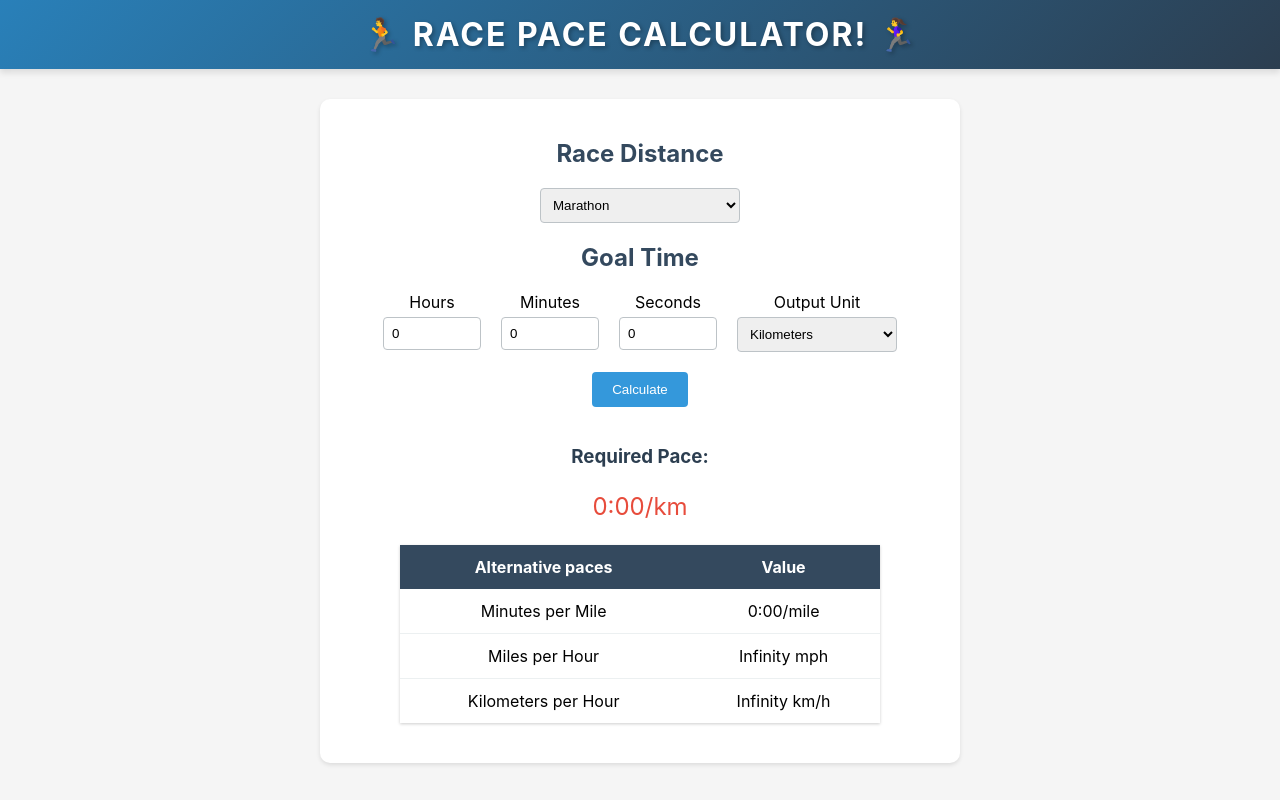
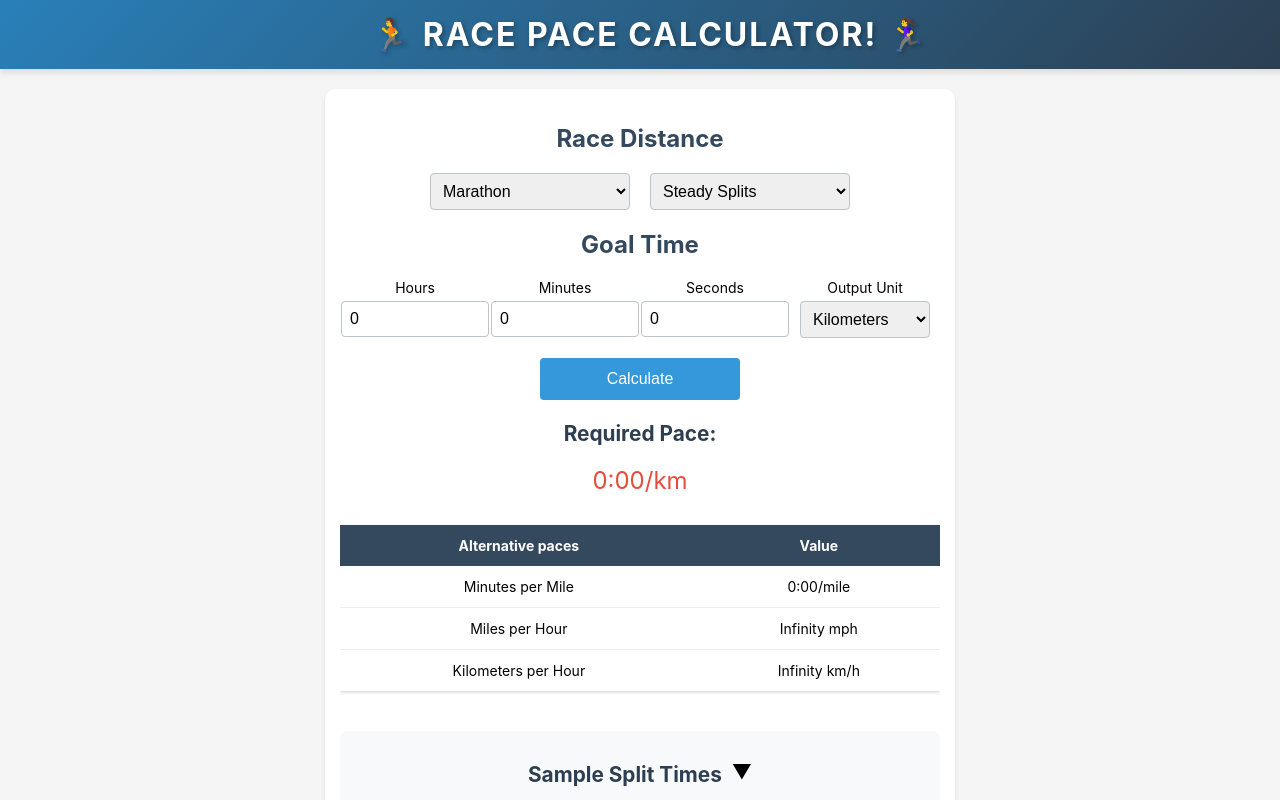
Before and after one commit to Aaron-ClaytonDD/running_calc, a React (Create React App) app: page / in a window 1280 px wide. Both pictures are taken after a click on the button "Calculate". Shown: the top 800 px of the page. Built offline with nearby package versions, Linux system fonts and the light colour scheme.

Commit message:
adding suggested splits

```diff
--- a/src/App.js
+++ b/src/App.js
@@ -9,8 +9,23 @@ function App() {
   const [seconds, setSeconds] = React.useState('0');
   const [pace, setPace] = React.useState(null);
   const [speeds, setSpeeds] = React.useState(null);
+  const [splits, setSplits] = React.useState(null);
   const [unit, setUnit] = React.useState('km'); // Default to kilometers
   const [distance, setDistance] = React.useState('marathon'); // Default to marathon
+  const [splitType, setSplitType] = React.useState('steady'); // Default to steady splits
+  const [splitsVisible, setSplitsVisible] = React.useState(true); // For collapsible splits
+
+  const handleFocus = (e) => {
+    if (e.target.value === '0') {
+      e.target.value = '';
+    }
+  };
+
+  const handleBlur = (e) => {
+    if (e.target.value === '') {
+      e.target.value = '0';
+    }
+  };
 
   const calculatePace = () => {
     // Validate that all fields have values
@@ -51,6 +66,37 @@ function App() {
 
     setPace(`${paceMinutes}:${paceSeconds.toString().padStart(2, '0')}/${unit}`);
 
+    // Generate splits based on split type
+    const splitsList = [];
+    const numSplits = Math.ceil(raceDistance);
+    const halfwayPoint = Math.floor(numSplits / 2);
+
+    if (splitType === 'steady') {
+      for (let i = 1; i <= numSplits; i++) {
+        splitsList.push({
+          split: `${paceMinutes}:${paceSeconds.toString().padStart(2, '0')}`,
+          seconds: secondsPerUnit
+        });
+      }
+    } else if (splitType === 'negative') {
+      // Calculate adjusted paces for negative splits (max 6 seconds difference)
+      const adjustment = Math.min(6, secondsPerUnit * 0.05); // 5% or 6 seconds, whichever is smaller
+      const firstHalfSeconds = secondsPerUnit + adjustment;
+      const secondHalfSeconds = secondsPerUnit - adjustment;
+
+      for (let i = 1; i <= numSplits; i++) {
+        const splitSeconds = i <= halfwayPoint ? firstHalfSeconds : secondHalfSeconds;
+        const splitMinutes = Math.floor(splitSeconds / 60);
+        const splitSecs = Math.round(splitSeconds % 60);
+        splitsList.push({
+          split: `${splitMinutes}:${splitSecs.toString().padStart(2, '0')}`,
+          seconds: splitSeconds
+        });
+      }
+    }
+
+    setSplits(splitsList);
+
     // Calculate additional speeds
     if (unit === 'km') {
       const kmPerHour = (3600 / secondsPerUnit).toFixed(2);
@@ -79,26 +125,38 @@ function App() {
     }
   };
 
+  // Add effect to recalculate when inputs change
+  React.useEffect(() => {
+    if (hours !== '0' || minutes !== '0' || seconds !== '0') {
+      calculatePace();
+    }
+  }, [distance, splitType, unit]);
+
   return (
     <div className="App" style={{
       backgroundColor: '#f5f5f5',
       minHeight: '100vh',
-      padding: '0'
+      padding: '0',
+      width: '100%',
+      maxWidth: '100vw',
+      overflowX: 'hidden'
     }}>
       <div style={{
         background: 'linear-gradient(135deg, #2980b9, #2c3e50)',
-        padding: '15px 20px',
-        marginBottom: '30px',
-        boxShadow: '0 4px 6px rgba(0,0,0,0.1)'
+        padding: '15px 10px',
+        marginBottom: '20px',
+        boxShadow: '0 4px 6px rgba(0,0,0,0.1)',
+        width: '100%'
       }}>
         <h1 style={{
           color: 'white',
           margin: '0',
-          fontSize: '2em',
+          fontSize: 'clamp(1.5em, 4vw, 2em)',
           textAlign: 'center',
           textTransform: 'uppercase',
           letterSpacing: '2px',
-          textShadow: '2px 2px 4px rgba(0,0,0,0.3)'
+          textShadow: '2px 2px 4px rgba(0,0,0,0.3)',
+          padding: '0 10px'
         }}>
           🏃 Race Pace Calculator! 🏃‍♀️
         </h1>
@@ -107,21 +165,33 @@ function App() {
       <div className="calculator-container" style={{
         backgroundColor: 'white',
         borderRadius: '10px',
-        padding: '20px',
+        padding: '15px',
         boxShadow: '0 2px 4px rgba(0,0,0,0.1)',
+        width: '90%',
         maxWidth: '600px',
         margin: '0 auto'
       }}>
-        <h2 style={{color: '#34495e'}}>Race Distance</h2>
-        <div style={{marginBottom: '20px'}}>
+        <h2 style={{
+          color: '#34495e',
+          fontSize: 'clamp(1.2em, 3vw, 1.5em)',
+          textAlign: 'center'
+        }}>Race Distance</h2>
+        <div style={{
+          marginBottom: '20px',
+          display: 'flex',
+          justifyContent: 'center',
+          gap: '20px'
+        }}>
           <select
             value={distance}
             onChange={(e) => setDistance(e.target.value)}
             style={{
               padding: '8px',
-              width: '200px',
+              width: '100%',
+              maxWidth: '200px',
               borderRadius: '4px',
-              border: '1px solid #bdc3c7'
+              border: '1px solid #bdc3c7',
+              fontSize: '16px'
             }}
           >
             <option value="marathon">Marathon</option>
@@ -129,74 +199,127 @@ function App() {
             <option value="10k">10K</option>
             <option value="5k">5K</option>
           </select>
+
+          <select
+            value={splitType}
+            onChange={(e) => setSplitType(e.target.value)}
+            style={{
+              padding: '8px',
+              width: '100%',
+              maxWidth: '200px',
+              borderRadius: '4px',
+              border: '1px solid #bdc3c7',
+              fontSize: '16px'
+            }}
+          >
+            <option value="steady">Steady Splits</option>
+            <option value="negative">Negative Splits</option>
+          </select>
         </div>
 
-        <h2 style={{color: '#34495e'}}>Goal Time</h2>
+        <h2 style={{
+          color: '#34495e',
+          fontSize: 'clamp(1.2em, 3vw, 1.5em)',
+          textAlign: 'center'
+        }}>Goal Time</h2>
 
-        <div className="time-inputs" style={{display: 'flex', justifyContent: 'center', gap: '20px'}}>
-          <div style={{display: 'flex', flexDirection: 'column', alignItems: 'center'}}>
-            <label style={{marginBottom: '5px'}}>Hours</label>
+        <div className="time-inputs" style={{
+          display: 'grid',
+          gridTemplateColumns: 'repeat(auto-fit, minmax(80px, 1fr))',
+          gap: '20px',
+          margin: '0 auto',
+          maxWidth: '100%',
+          padding: '0 10px'
+        }}>
+          <div style={{
+            display: 'flex',
+            flexDirection: 'column',
+            alignItems: 'center'
+          }}>
+            <label style={{marginBottom: '5px', fontSize: '14px'}}>Hours</label>
             <input
               type="number"
               value={hours}
               onChange={(e) => setHours(e.target.value)}
+              onFocus={handleFocus}
+              onBlur={handleBlur}
               placeholder="Hours"
               min="0"
               className="time-input"
               style={{
                 padding: '8px',
-                width: '80px',
+                width: '100%',
                 borderRadius: '4px',
-                border: '1px solid #bdc3c7'
+                border: '1px solid #bdc3c7',
+                fontSize: '16px'
               }}
             />
           </div>
-          <div style={{display: 'flex', flexDirection: 'column', alignItems: 'center'}}>
-            <label style={{marginBottom: '5px'}}>Minutes</label>
+          <div style={{
+            display: 'flex',
+            flexDirection: 'column',
+            alignItems: 'center'
+          }}>
+            <label style={{marginBottom: '5px', fontSize: '14px'}}>Minutes</label>
             <input
               type="number"
               value={minutes}
               onChange={(e) => setMinutes(e.target.value)}
+              onFocus={handleFocus}
+              onBlur={handleBlur}
               placeholder="Minutes"
               min="0"
               max="59"
               className="time-input"
               style={{
                 padding: '8px',
-                width: '80px',
+                width: '100%',
                 borderRadius: '4px',
-                border: '1px solid #bdc3c7'
+                border: '1px solid #bdc3c7',
+                fontSize: '16px'
               }}
             />
           </div>
-          <div style={{display: 'flex', flexDirection: 'column', alignItems: 'center'}}>
-            <label style={{marginBottom: '5px'}}>Seconds</label>
+          <div style={{
+            display: 'flex',
+            flexDirection: 'column',
+            alignItems: 'center'
+          }}>
+            <label style={{marginBottom: '5px', fontSize: '14px'}}>Seconds</label>
             <input
               type="number"
               value={seconds}
               onChange={(e) => setSeconds(e.target.value)}
+              onFocus={handleFocus}
+              onBlur={handleBlur}
               placeholder="Seconds"
               min="0"
               max="59"
               className="time-input"
               style={{
                 padding: '8px',
-                width: '80px',
+                width: '100%',
                 borderRadius: '4px',
-                border: '1px solid #bdc3c7'
+                border: '1px solid #bdc3c7',
+                fontSize: '16px'
               }}
             />
           </div>
-          <div style={{display: 'flex', flexDirection: 'column', alignItems: 'center'}}>
-            <label style={{marginBottom: '5px'}}>Output Unit</label>
+          <div style={{
+            display: 'flex',
+            flexDirection: 'column',
+            alignItems: 'center'
+          }}>
+            <label style={{marginBottom: '5px', fontSize: '14px'}}>Output Unit</label>
             <select
               value={unit}
               onChange={(e) => setUnit(e.target.value)}
               style={{
                 padding: '8px',
-                width: '160px',
+                width: '100%',
                 borderRadius: '4px',
-                border: '1px solid #bdc3c7'
+                border: '1px solid #bdc3c7',
+                fontSize: '16px'
               }}
             >
               <option value="km">Kilometers</option>
@@ -205,65 +328,165 @@ function App() {
           </div>
         </div>
 
+        <div style={{
+          display: 'flex',
+          justifyContent: 'center',
+          margin: '20px 0'
+        }}>
           <button
             onClick={calculatePace}
             className="calculate-button"
             style={{
               backgroundColor: '#3498db',
               color: 'white',
-            padding: '10px 20px',
+              padding: '12px 24px',
               border: 'none',
               borderRadius: '4px',
-            margin: '20px 0',
-            cursor: 'pointer'
+              cursor: 'pointer',
+              fontSize: '16px',
+              width: '100%',
+              maxWidth: '200px'
             }}
           >
             Calculate
           </button>
+        </div>
 
         {pace && (
           <div className="result">
-            <h3 style={{color: '#2c3e50'}}>Required Pace:</h3>
+            <h3 style={{
+              color: '#2c3e50',
+              textAlign: 'center',
+              fontSize: 'clamp(1.1em, 2.5vw, 1.3em)'
+            }}>Required Pace:</h3>
             <p className="pace" style={{
-              fontSize: '24px',
-              color: '#e74c3c'
+              fontSize: 'clamp(20px, 5vw, 24px)',
+              color: '#e74c3c',
+              textAlign: 'center',
+              margin: '10px 0'
             }}>{pace}</p>
 
+            <div style={{
+              overflowX: 'auto',
+              width: '100%',
+              padding: '10px 0'
+            }}>
               <table className="speeds-table" style={{
-              width: '80%',
-              margin: '20px auto',
+                width: '100%',
+                margin: '10px auto',
                 borderCollapse: 'collapse',
                 backgroundColor: '#fff',
-              boxShadow: '0 1px 3px rgba(0,0,0,0.2)'
+                boxShadow: '0 1px 3px rgba(0,0,0,0.2)',
+                minWidth: '280px'
               }}>
                 <thead>
                   <tr style={{backgroundColor: '#34495e', color: 'white'}}>
-                  <th style={{padding: '12px'}}>Alternative paces</th>
-                  <th style={{padding: '12px'}}>Value</th>
+                    <th style={{padding: '12px', fontSize: '14px'}}>Alternative paces</th>
+                    <th style={{padding: '12px', fontSize: '14px'}}>Value</th>
                   </tr>
                 </thead>
                 <tbody>
                   {unit === 'km' ? (
                     <tr style={{borderBottom: '1px solid #ecf0f1'}}>
-                    <td style={{padding: '12px'}}>Minutes per Mile</td>
-                    <td style={{padding: '12px'}}>{speeds.minPerMile}/mile</td>
+                      <td style={{padding: '12px', fontSize: '14px'}}>Minutes per Mile</td>
+                      <td style={{padding: '12px', fontSize: '14px'}}>{speeds.minPerMile}/mile</td>
                     </tr>
                   ) : (
                     <tr style={{borderBottom: '1px solid #ecf0f1'}}>
-                    <td style={{padding: '12px'}}>Minutes per Kilometer</td>
-                    <td style={{padding: '12px'}}>{speeds.minPerKm}/km</td>
+                      <td style={{padding: '12px', fontSize: '14px'}}>Minutes per Kilometer</td>
+                      <td style={{padding: '12px', fontSize: '14px'}}>{speeds.minPerKm}/km</td>
                     </tr>
                   )}
                   <tr style={{borderBottom: '1px solid #ecf0f1'}}>
-                  <td style={{padding: '12px'}}>Miles per Hour</td>
-                  <td style={{padding: '12px'}}>{speeds.mph} mph</td>
+                    <td style={{padding: '12px', fontSize: '14px'}}>Miles per Hour</td>
+                    <td style={{padding: '12px', fontSize: '14px'}}>{speeds.mph} mph</td>
                   </tr>
                   <tr>
-                  <td style={{padding: '12px'}}>Kilometers per Hour</td>
-                  <td style={{padding: '12px'}}>{speeds.kph} km/h</td>
+                    <td style={{padding: '12px', fontSize: '14px'}}>Kilometers per Hour</td>
+                    <td style={{padding: '12px', fontSize: '14px'}}>{speeds.kph} km/h</td>
                   </tr>
                 </tbody>
               </table>
+            </div>
+
+            {splits && (
+              <div style={{
+                marginTop: '20px',
+                padding: '10px',
+                backgroundColor: '#f8f9fa',
+                borderRadius: '8px'
+              }}>
+                <div
+                  onClick={() => setSplitsVisible(!splitsVisible)}
+                  style={{
+                    cursor: 'pointer',
+                    display: 'flex',
+                    alignItems: 'center',
+                    justifyContent: 'center',
+                    gap: '10px'
+                  }}
+                >
+                  <h3 style={{
+                    color: '#2c3e50',
+                    textAlign: 'center',
+                    fontSize: 'clamp(1.1em, 2.5vw, 1.3em)',
+                    marginBottom: '15px'
+                  }}>Sample Split Times</h3>
+                  <span style={{fontSize: '20px'}}>{splitsVisible ? '▼' : '▶'}</span>
+                </div>
+                {splitsVisible && (
+                  <div style={{
+                    display: 'flex',
+                    flexDirection: 'column',
+                    gap: '8px',
+                    maxHeight: '400px',
+                    overflowY: 'auto',
+                    padding: '10px'
+                  }}>
+                    {splits.map((split, index) => {
+                      const barWidth = `${(split.seconds / Math.max(...splits.map(s => s.seconds))) * 100}%`;
+                      return (
+                        <div key={index} style={{
+                          display: 'flex',
+                          alignItems: 'center',
+                          gap: '10px',
+                          padding: '8px',
+                          backgroundColor: 'white',
+                          borderRadius: '4px',
+                          boxShadow: '0 1px 2px rgba(0,0,0,0.1)'
+                        }}>
+                          <div style={{
+                            minWidth: '120px',
+                            fontSize: '14px',
+                            color: '#666'
+                          }}>{unit === 'km' ? `Kilometer ${index + 1}` : `Mile ${index + 1}`}</div>
+                          <div style={{
+                            flex: 1,
+                            height: '24px',
+                            backgroundColor: '#f0f0f0',
+                            borderRadius: '4px',
+                            overflow: 'hidden'
+                          }}>
+                            <div style={{
+                              width: barWidth,
+                              height: '100%',
+                              backgroundColor: index < splits.length/2 ? '#3498db' : '#2ecc71',
+                              transition: 'width 0.3s ease'
+                            }}></div>
+                          </div>
+                          <div style={{
+                            minWidth: '70px',
+                            fontSize: '14px',
+                            fontWeight: 'bold',
+                            textAlign: 'right'
+                          }}>{split.split}</div>
+                        </div>
+                      );
+                    })}
+                  </div>
+                )}
+              </div>
+            )}
           </div>
         )}
       </div>
```
Lines whose indentation alone changed are shown as unchanged.
